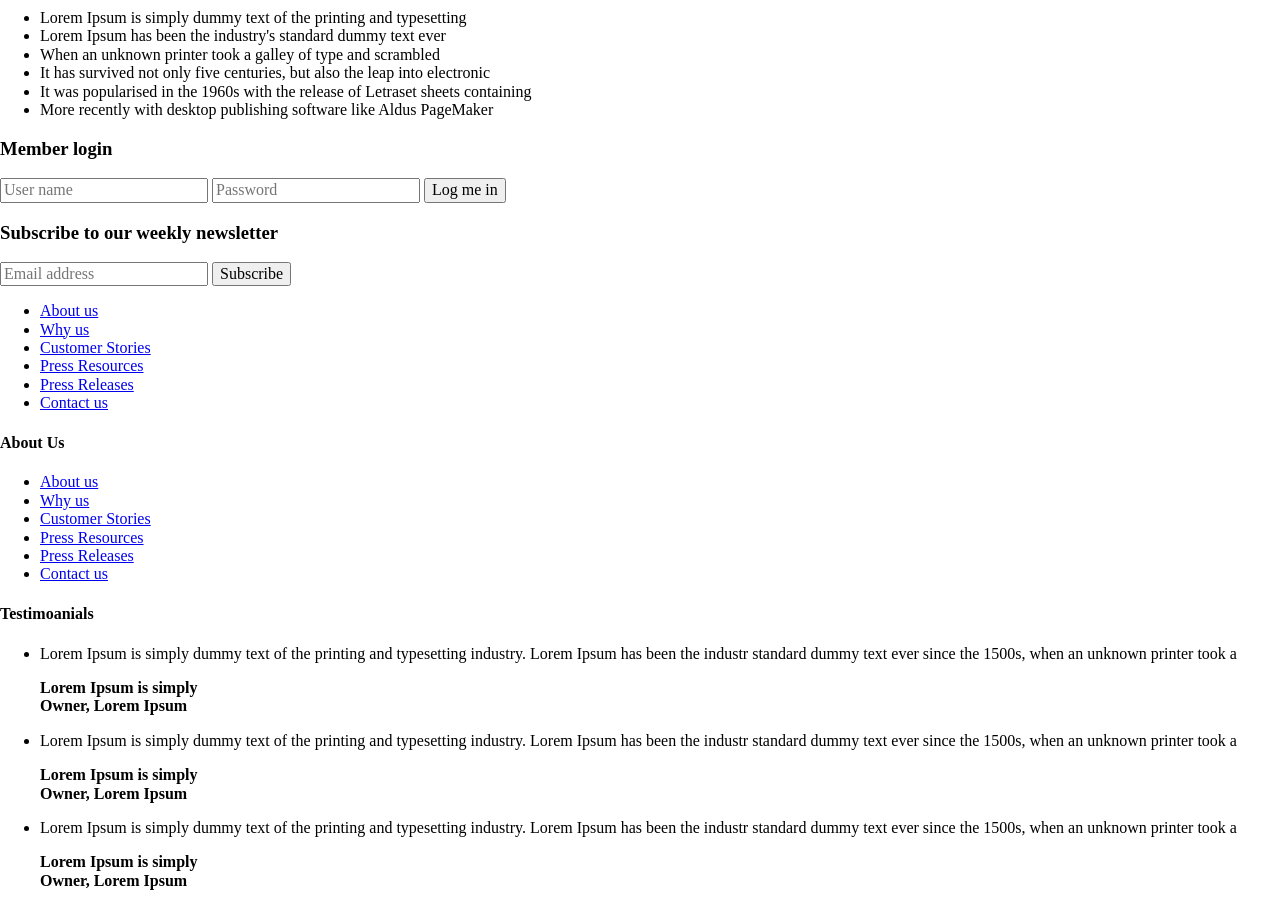
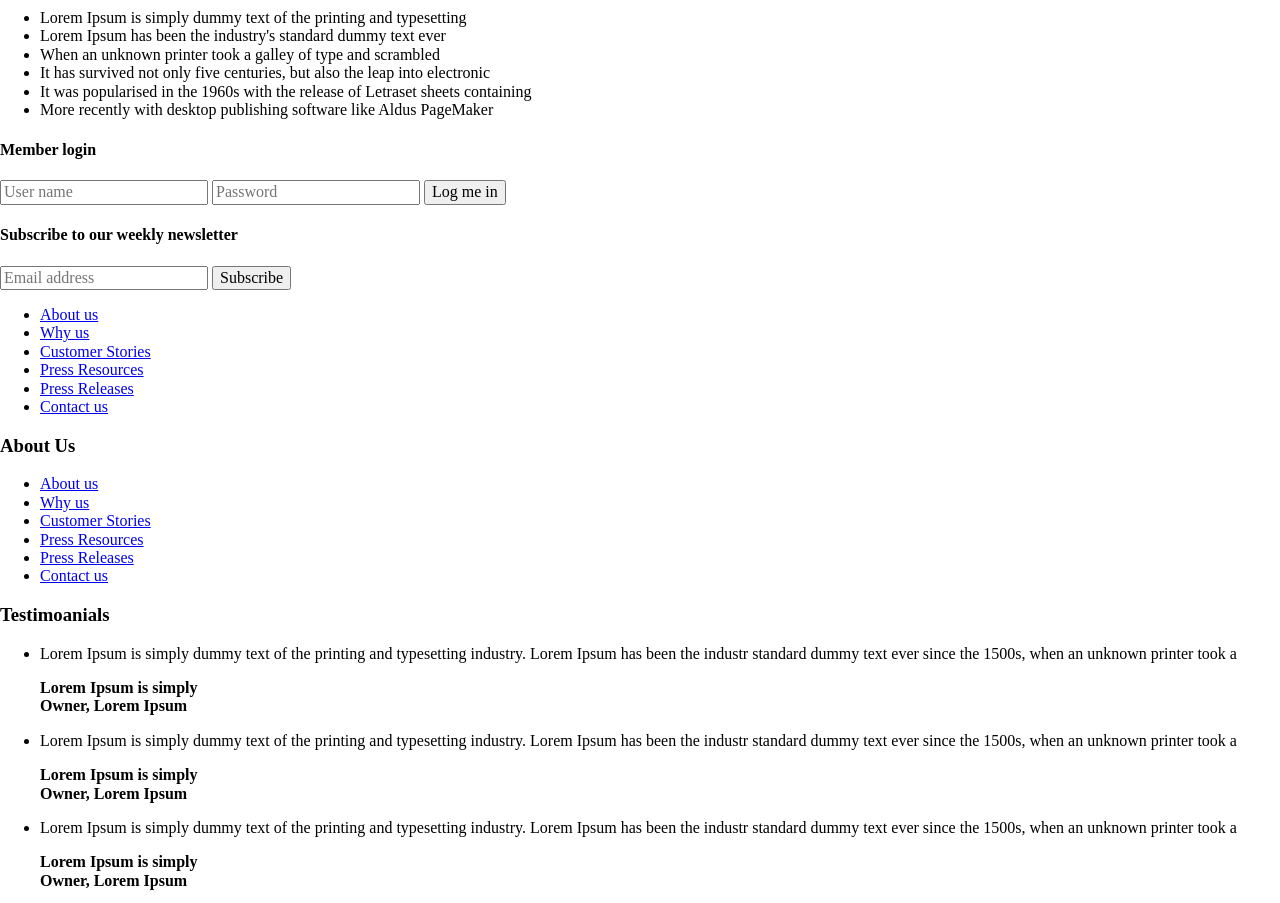
Before and after one commit to maximryabov22011988/test-work, a website: page source/index.html in a window 1280 px wide. Shown: the part 4040-4943 px from the top of the page. Drawn offline with nearby package versions, Linux system fonts and the light colour scheme; files that its build step writes are made by us from their sources.

Commit message:
Эустраняет недочеты разметки

```diff
--- a/source/index.html
+++ b/source/index.html
@@ -145,27 +145,28 @@
           <li class="features__item">More recently with desktop publishing software like Aldus PageMaker</li>
         </ul>
       </section>
-      <div class="user-form">
-        <div class="login-form">
-          <h3 class="login-form__title">Member login</h3>
+      <section class="user-form">
+        <h3 class="user-form__title  visually-hidden">For our users</h3>
+        <section class="user-form__item  login-form">
+          <h4 class="login-form__title">Member login</h4>
           <form class="form" action="#" autocomplete="off" method="post">
             <input class="field" type="text" name="username" placeholder="User name"/>
-            <input class="field" type="password" name="password" placeholder="Password" />
-            <button class="login-form__btn btn">Log me in</button>
+            <input class="field" type="password" name="password" placeholder="Password"/>
+            <button class="login-form__btn  btn">Log me in</button>
           </form>
-        </div>
-        <div class="subscribe-form">
-          <h3 class="subscribe-form__title">Subscribe to our weekly newsletter</h3>
+        </section>
+        <section class="user-form__item  subscribe-form">
+          <h4 class="subscribe-form__title">Subscribe to our weekly newsletter</h4>
           <form class="form" action="#" autocomplete="off" method="post">
             <input class="field" type="email" name="email" placeholder="Email address"/>
-            <button class="subscribe-form__btn btn">Subscribe</button>
+            <button class="subscribe-form__btn  btn">Subscribe</button>
           </form>
-        </div>
-      </div>
+        </section>
+      </section>
     </main>
     <footer class="footer">
-      <div class="footer__item">
-        <ul class="footer__nav">
+      <div class="footer__block  footer__block--nav">
+        <ul class="footer__nav-list">
           <li class="footer__nav-item">
             <a class="footer__nav-link" href="#">About us</a>
           </li>
@@ -186,9 +187,9 @@
           </li>
         </ul>
       </div>
-      <div class="footer__item">
-        <h4 class="footer__title">About Us</h4>
-        <ul class="footer__nav">
+      <div class="footer__block  footer__block--nav">
+        <h3 class="footer__block-title">About Us</h3>
+        <ul class="footer__nav-list">
           <li class="footer__nav-item">
             <a class="footer__nav-link" href="#">About us</a>
           </li>
@@ -208,8 +209,8 @@
             <a href="#" class="footer__nav-link">Contact us</a></li>
         </ul>
       </div>
-      <div class="footer__item">
-        <h4 class="footer__title">Testimoanials</h4>
+      <div class="footer__block">
+        <h3 class="footer__block-title">Testimoanials</h3>
         <div class="reviews  slider">
           <div class="slider__viewport">
             <ul class="reviews__list  slider__list">
@@ -243,7 +244,7 @@
           <button class="slider__next  slider__next--small" type="button">Следующий отзыв</button>
         </div>
       </div>
-      <div class="footer__item">
+      <div class="footer__block">
         <a class="logo">Leo/-</a>
         <b>© cssauthor.com</b>
       </div>
```
